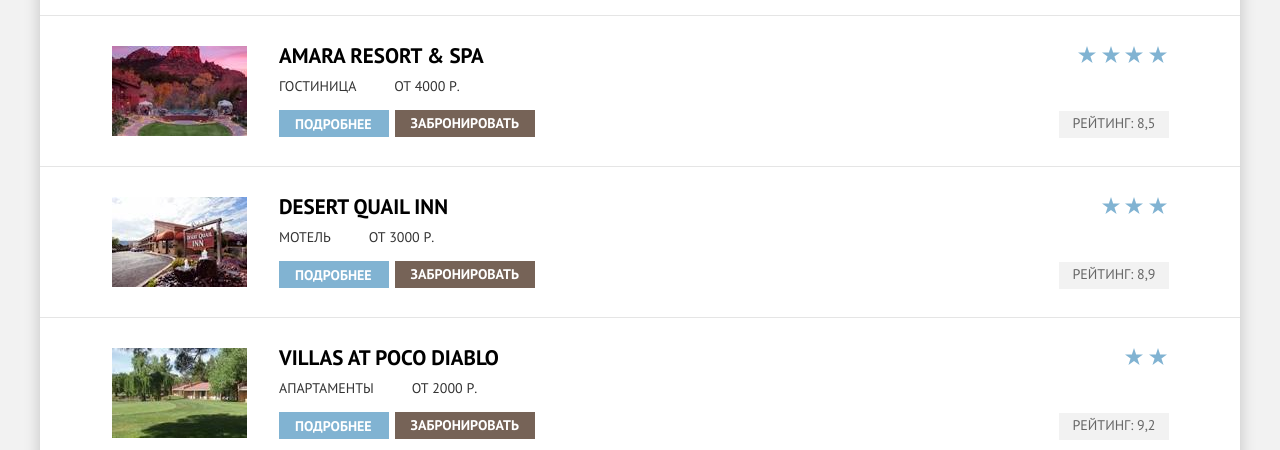
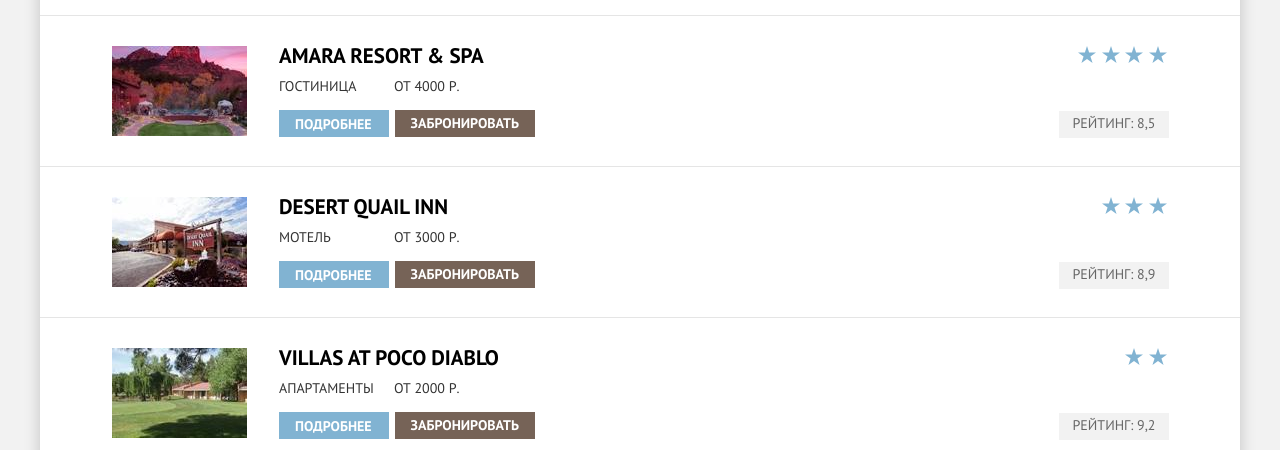
Before and after one commit to fcsm82/406527-sedona-26, a plain HTML site: page hotels.html in a window 1280 px wide. Shown: the part 344-794 px from the top of the page. Drawn offline with Linux system fonts and the light colour scheme.

Commit message:
Исправлено положение эдемента со стоимостью отеля

```diff
--- a/css/main_hotels.css
+++ b/css/main_hotels.css
@@ -105,14 +105,20 @@
 }
 
 .hotel__text {
+  position: relative;
+  box-sizing: border-box;
+  width: 258px;
   margin-bottom: 12px;
   padding-top: 5px;
 }
 
 .hotel__rate {
+  position: absolute;
+  left: 115px;
+  width: 96px;
   display: inline-block;
   vertical-align: baseline;
-  margin-left: 38px;
+
 }
 
 .hotel__link {
```
